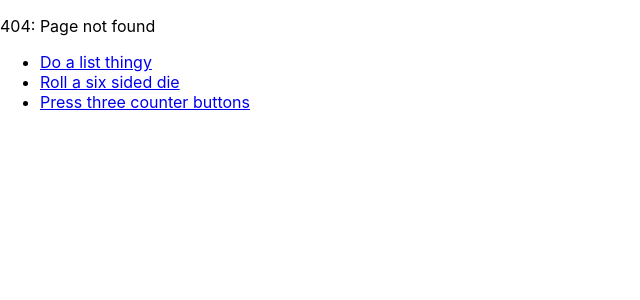
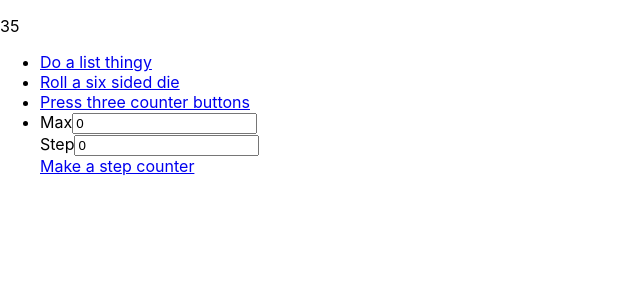
Before and after one commit to Timothy-Merchant/my-first-react-project, a React (Create React App) app in the folder my-first-project/: page /quiz in a window 1280 px wide. Before the commit this address had no page. Shown: the top 300 px of the page, without its empty margins (0-640 px from the left). Built offline with nearby package versions, Linux system fonts and the light colour scheme.

Commit message:
completed quiz 01

```diff
--- a/my-first-project/src/App.js
+++ b/my-first-project/src/App.js
@@ -11,6 +11,7 @@ import ThreeCounters from './components/day04components/ThreeCounters';
 import FourOhFour from './components/day04components/FourOhFour';
 import Square from './components/Square';
 import StepCounter from './components/day02components/StepCounter';
+import Multiplier from './components/quizComponents/Multiplier';
 
 // /squares/:colour
 
@@ -37,6 +38,12 @@ const App = () => {
           <Route path="/steps/:max/:step" render={({ match }) => (
             <StepCounter max={match.params.max} step={match.params.step} />
           )} />
+          <Route path="/quiz">
+            <Multiplier
+              x={5}
+              y={7}
+            />
+          </Route>
           <FourOhFour />
         </Switch>
         <Footer />
--- a/my-first-project/src/components/day04components/Footer.js
+++ b/my-first-project/src/components/day04components/Footer.js
@@ -1,6 +1,34 @@
 import { Link } from "react-router-dom";
+import { Component } from "react";
 
-const Footer = () => (
+class Footer extends Component {
+
+    constructor(props) {
+        super(props);
+
+        this.state = {
+            max: 0,
+            step: 0,
+        };
+
+        this.handleStep = this.handleStep.bind(this);
+        this.handleMax = this.handleMax.bind(this);
+    }
+
+    handleStep(e) {
+        this.setState({ step: e.currentTarget.value });
+    }
+
+    handleMax(e) {
+        this.setState({ max: e.currentTarget.value });
+    }
+
+    render() {
+
+        const { max, step } = this.state;
+        let finalPath = `/steps/${max}/${step}`;
+
+        return (
             <ul className="list-group">
                 <li className="list-group-item">
                     <Link to="/list">Do a list thingy</Link>
@@ -11,7 +39,19 @@ const Footer = () => (
                 <li className="list-group-item">
                     <Link to="/check">Press three counter buttons</Link>
                 </li>
+                <li className="list-group-item">
+                    <label>Max</label>
+                    <input type="number" onChange={this.handleMax} value={max}></input>
+                    <br></br>
+                    <label>Step</label>
+                    <input type="number" onChange={this.handleStep} value={step}></input>
+                    <br></br>
+                    <Link to={finalPath}>Make a step counter</Link>
+                </li>
             </ul>
-);
+        )
+    }
+
+}
 
 export default Footer;
--- /dev/null
+++ b/my-first-project/src/components/quizComponents/Multiplier.js
@@ -0,0 +1,14 @@
+import { Component } from "react";
+
+class Multiplier extends Component {
+
+    render() {
+        const { x, y } = this.props;
+
+        return (
+            <p>{x * y}</p>
+        )
+    }
+}
+
+export default Multiplier;
```
Lines whose indentation alone changed are shown as unchanged.
